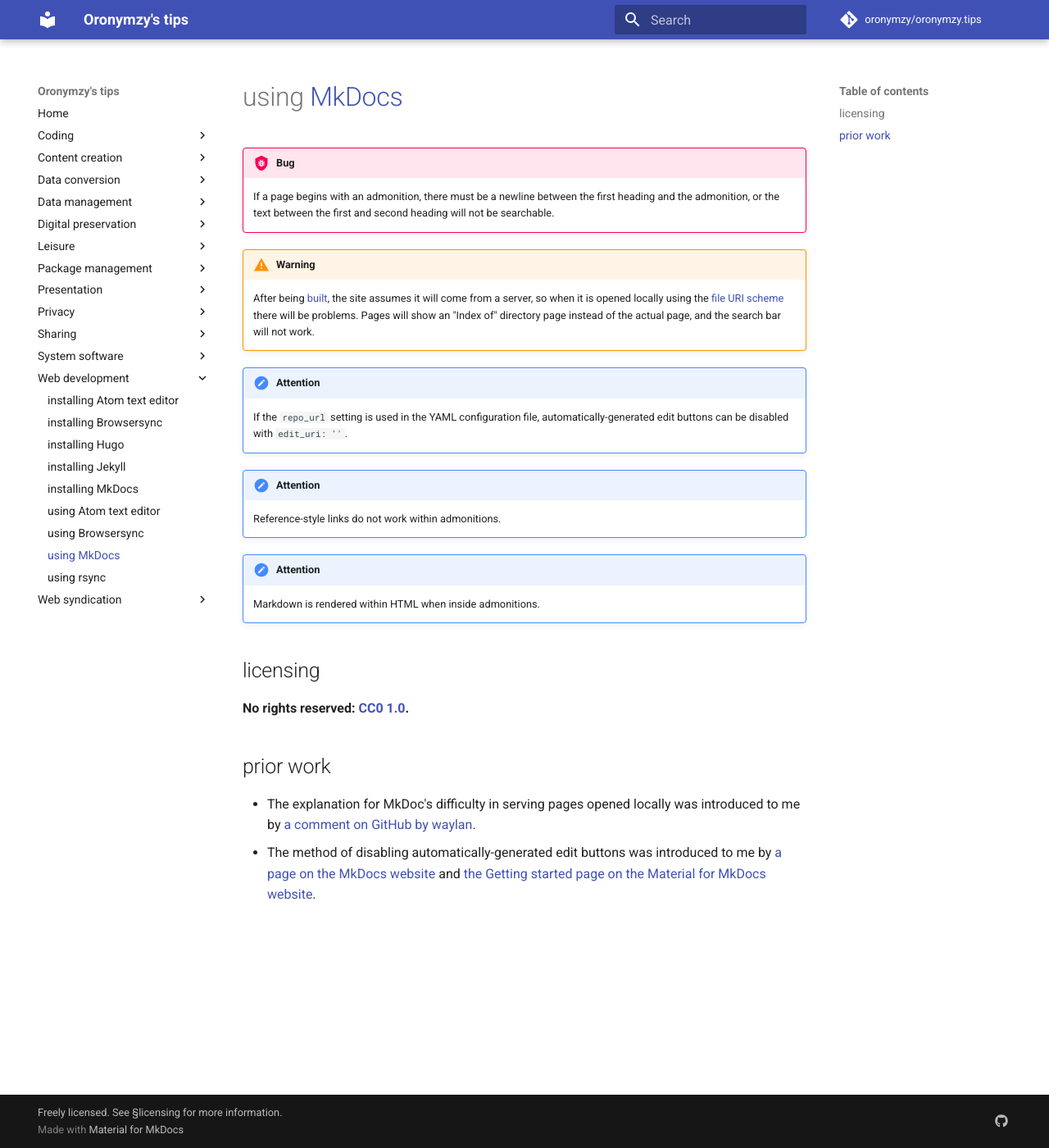
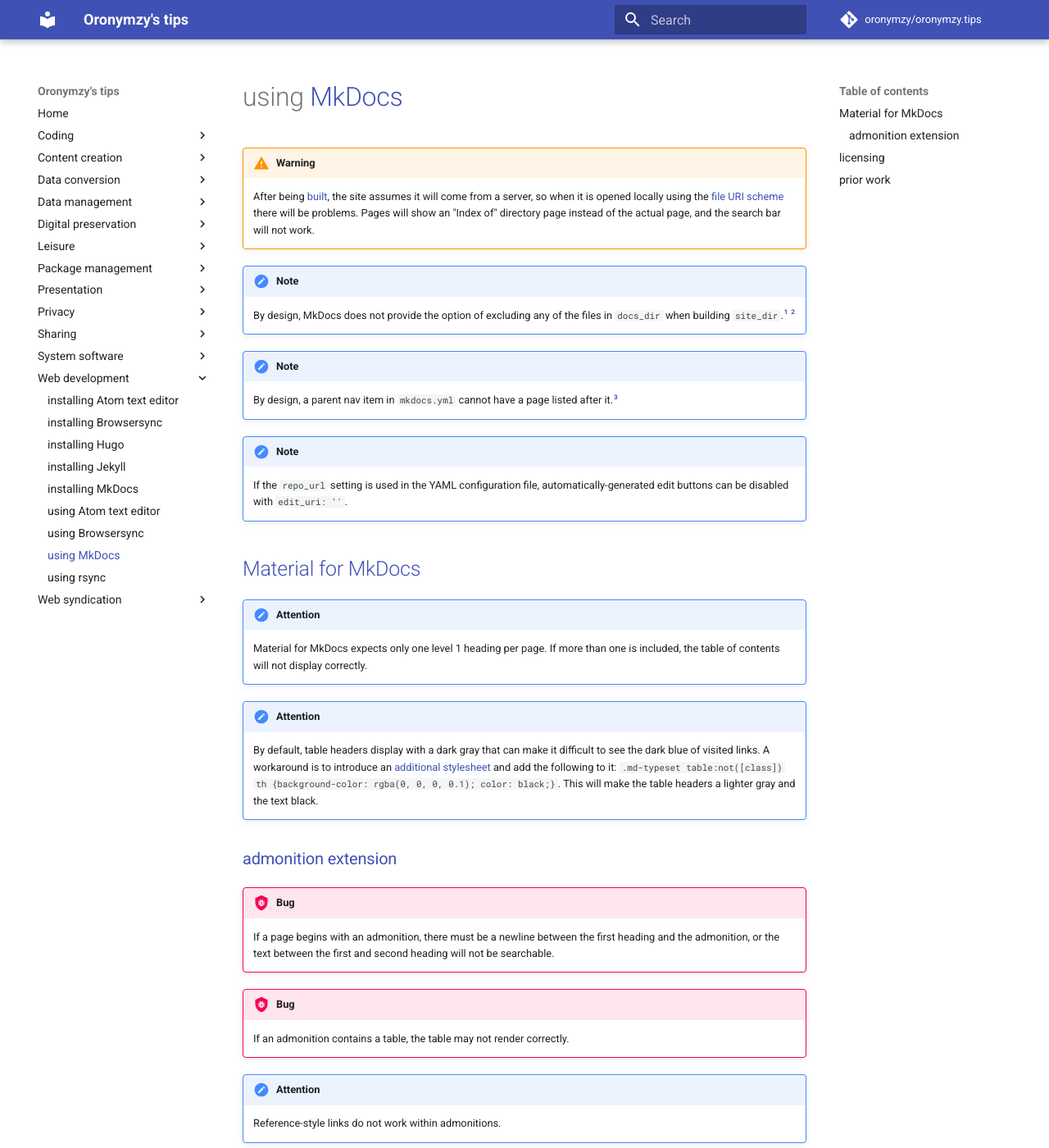
Before and after one commit to oronymzy/tips, an MkDocs documentation site: the page built from docs/usgMkDc.md, in a window 1280 px wide and 1400 px high. Shown: the whole window at 82% size. Built offline with MkDocs 1.6.1 and Material for MkDocs 9.7.7, drawn with Linux system fonts in a browser that asks for light colours; comment, search, counter and statistics services are not loaded; some of the changed text lies outside the part shown.

Commit message:
Add, rearrange, and relocate material

```diff
--- a/docs/usgMkDc.md
+++ b/docs/usgMkDc.md
@@ -1,18 +1,47 @@
 # using [MkDocs]
 
+!!! warning
+
+    After being [built](https://www.mkdocs.org/#building-the-site), the site assumes it will come from a server, so when it is opened locally using the [file URI scheme](https://en.wikipedia.org/wiki/File_URI_scheme) there will be problems. Pages will show an "Index of" directory page instead of the actual page, and the search bar will not work.
+
+!!! note
+
+    By design, MkDocs does not provide the option of excluding any of the files in `docs_dir` when building `site_dir`.[^usgMkDc1] [^usgMkDc2]
+
+!!! note
+
+    By design, a parent nav item in `mkdocs.yml` cannot have a page listed after it.[^usgMkDc3]
+
+!!! note
+
+    If the `repo_url` setting is used in the YAML configuration file, automatically-generated edit buttons can be disabled with `edit_uri: ''`.
+
+## [Material for MkDocs]
+
+!!! attention
+
+    Material for MkDocs expects only one level 1 heading per page. If more than one is included, the table of contents will not display correctly.
+
+!!! attention
+
+    By default, table headers display with a dark gray that can make it difficult to see the dark blue of visited links. A workaround is to introduce an [additional stylesheet](https://squidfunk.github.io/mkdocs-material/customization/#additional-stylesheets) and add the following to it: `.md-typeset table:not([class]) th {background-color: rgba(0, 0, 0, 0.1); color: black;}`. This will make the table headers a lighter gray and the text black.
+
+### [admonition extension]
+
 !!! bug
+
     If a page begins with an admonition, there must be a newline between the first heading and the admonition, or the text between the first and second heading will not be searchable.
 
-!!! warning
-    After being [built](https://www.mkdocs.org/#building-the-site), the site assumes it will come from a server, so when it is opened locally using the [file URI scheme](https://en.wikipedia.org/wiki/File_URI_scheme) there will be problems. Pages will show an "Index of" directory page instead of the actual page, and the search bar will not work.
+!!! bug
+
+    If an admonition contains a table, the table may not render correctly.
 
 !!! attention
-    If the `repo_url` setting is used in the YAML configuration file, automatically-generated edit buttons can be disabled with `edit_uri: ''`.
 
-!!! attention
     Reference-style links do not work within admonitions.
 
 !!! attention
+
     Markdown is rendered within HTML when inside admonitions.
 
 ## licensing
@@ -20,6 +49,14 @@
 
 ## prior work
 - The explanation for MkDoc's difficulty in serving pages opened locally was introduced to me by [a comment on GitHub by waylan](https://github.com/mkdocs/mkdocs/issues/1367#issuecomment-354797280).
+- The explanation for MkDoc's inability to render within HTML block-level elements was introduced to me by [a comment on GitHub by facelessuser](https://github.com/squidfunk/mkdocs-material/issues/757).
+- The explanation for not producing a correct table of contents when a level 1 heading is used was introduced to me by [a comment on GitHub by squidfunk](https://github.com/squidfunk/mkdocs-material/issues/818#issuecomment-404156956).
 - The method of disabling automatically-generated edit buttons was introduced to me by [a page on the MkDocs website](https://www.mkdocs.org/user-guide/configuration/#edit_uri) and [the Getting started page on the Material for MkDocs website](https://squidfunk.github.io/mkdocs-material/getting-started/#adding-a-source-repository).
+- The possibility of using an additional stylesheet to change the appearance of MkDocs was introduced to me by [a comment on GitHub by squidfunk](https://github.com/squidfunk/mkdocs-material/issues/466#issuecomment-330044473).
 
+[admonition extension]: https://squidfunk.github.io/mkdocs-material/extensions/admonition/
+[Material for MkDocs]: https://squidfunk.github.io/mkdocs-material/
 [MkDocs]: https://www.mkdocs.org/
+[^usgMkDc1]: https://github.com/mkdocs/mkdocs/issues/1152
+[^usgMkDc2]: https://github.com/mkdocs/mkdocs/issues/1500
+[^usgMkDc3]: https://github.com/mkdocs/mkdocs/issues/1139#issuecomment-281483739
```
